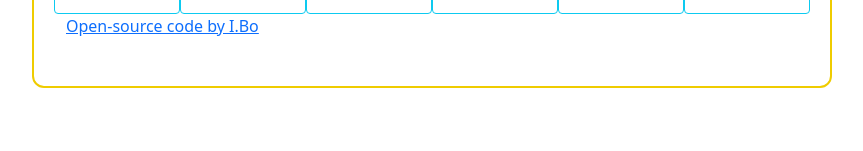
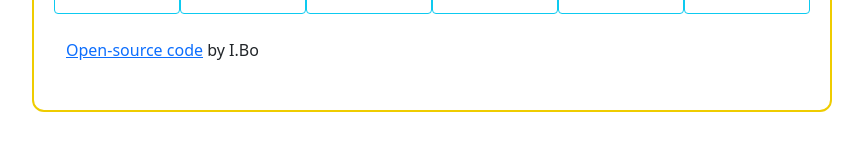
Before and after one commit to irinbo/heyho, a plain HTML site: page index.html in a window 1280 px wide. Shown: the part 601-752 px from the top of the page, without its empty margins (208-1071 px from the left). Drawn offline with nearby package versions, Linux system fonts and the light colour scheme.

Commit message:
fix git link

```diff
--- a/index.html
+++ b/index.html
@@ -226,7 +226,8 @@
         </div>
       </div>
     </div>
-    <p><a href="https://github.com/irinbo/heyho" target="_blank">Open-source code by I.Bo</a></p>
+    <br />
+    <p><a href="https://github.com/irinbo/heyho" target="_blank">Open-source code</a> by I.Bo</p>
     <script src="script.js"></script>
   </body>
 </html>
```
